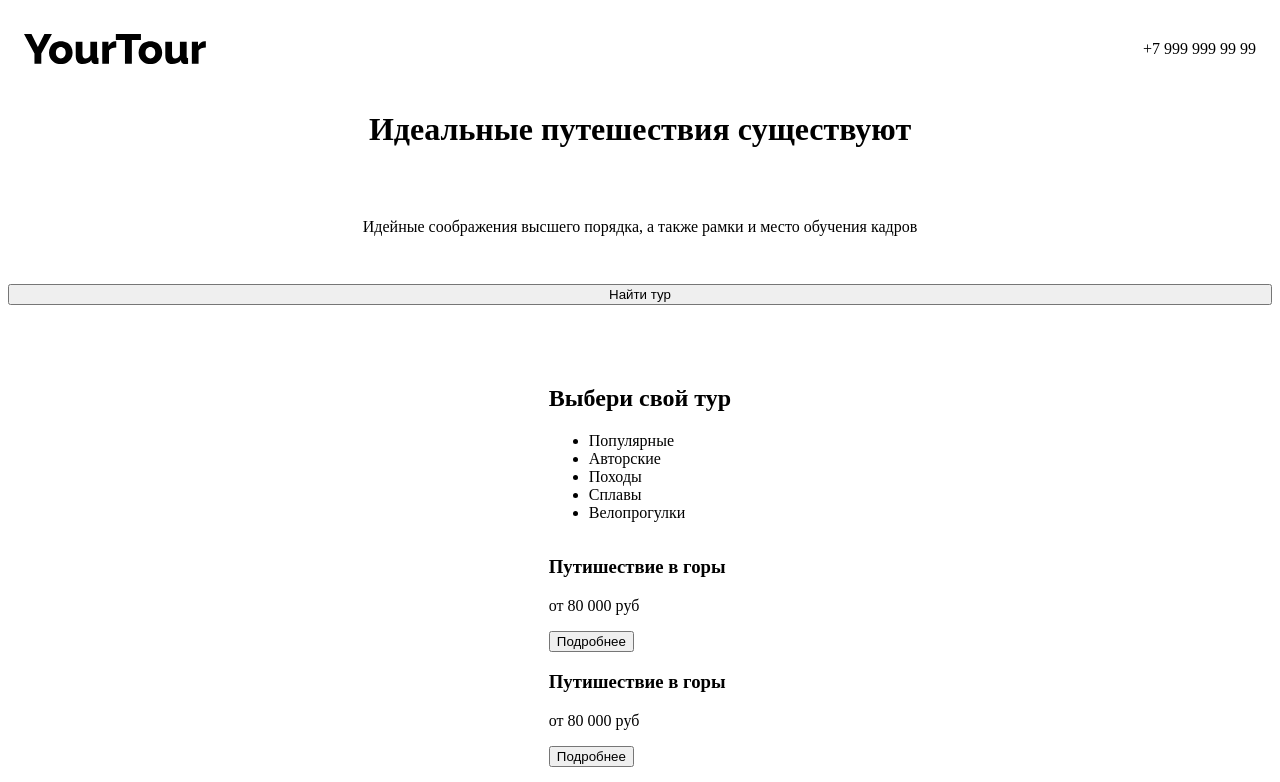
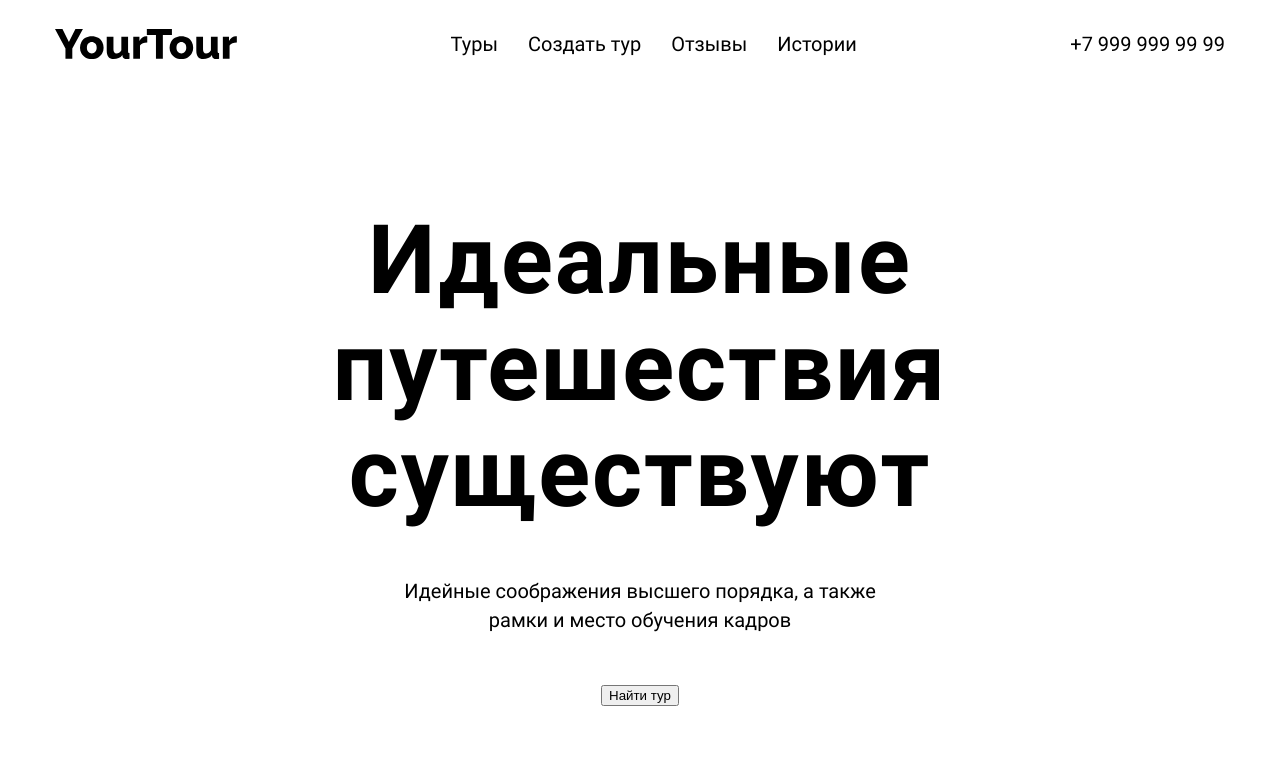
Before and after one commit to Nikimad/YourTour-landing, a website built with webpack: page index.html in a window 1280 px wide. Shown: the top 782 px of the page. Built offline with nearby package versions, Linux system fonts and the light colour scheme; files whose address does not match are found by name.

Commit message:
add header layout

```diff
--- a/index.html
+++ b/index.html
@@ -4,28 +4,35 @@
     <meta charset="UTF-8">
     <meta http-equiv="X-UA-Compatible" content="IE=edge">
     <meta name="viewport" content="width=device-width, initial-scale=1.0">
-    <link rel="stylesheet" href="styles/style.css">
     <title>YourTour</title>
 </head>
 <body class="body">
     <header class="header">
-        <div class="navbar">
-            <svg class="logo" viewBox="0 0 182 32">
-                <use xlink:href="assets/svg/logo.svg#logo"></use>
-            </svg>
-            <p class="phone">+7 999 999 99 99</p>
+        <div class="container">
+            <div class="navbar" data-color="black">
+                <svg class="logo" viewBox="0 0 182 32">
+                    <use xlink:href="assets/svg/logo.svg#logo"></use>
+                </svg>
+                <nav class="nav d-sm-none">
+                    <a href="#" class="nav-item">Туры</a>
+                    <a href="#" class="nav-item">Создать тур</a>
+                    <a href="#" class="nav-item">Отзывы</a>
+                    <a href="#" class="nav-item">Истории</a>
+                </nav>
+                <p>+7 999 999 99 99</p>
+            </div>
+            <div class="banner">
+                <h1 class="h1 banner__title">Идеальные путешествия существуют</h1>
+                <p class="banner__description">Идейные соображения высшего порядка, а также рамки и место обучения кадров</p>
+                <button>Найти тур</button>
+            </div>
         </div>
     </header>
-    <main>
-        <div class="banner">
-            <h1 class="h1 text-center">Идеальные путешествия существуют</h1>
-            <p class="text-center">Идейные соображения высшего порядка, а также рамки и место обучения кадров</p>
-            <button>Найти тур</button>
-        </div>
+    <main class="container">
         <section class="section">
             <div class="section__header">
-                <h2 class="h2 text-center">Выбери свой тур</h2>
-                <ul>
+                <h2 class="h2 section-title">Выбери свой тур</h2>
+                <ul class="list">
                     <li>Популярные</li>
                     <li>Авторские</li>
                     <li>Походы</li>
@@ -68,8 +75,8 @@
         </section>
         <section class="section">
             <div class="section__header">
-                <h2 class="h2 text-center">Собери свой тур</h2>
-                <p class="text-center">Идейные соображения высшего порядка, а также рамки и место обучения кадров</p>
+                <h2 class="h2 section-title">Собери свой тур</h2>
+                <p class="section-description">Идейные соображения высшего порядка, а также рамки и место обучения кадров</p>
             </div>
             <form action="">
                 Форма
@@ -77,8 +84,8 @@
         </section>
         <section class="section">
             <div class="section__header">
-                <h2 class="h2 text-center">Отзывы наших путешественников</h2>
-                <p class="text-center">Идейные соображения высшего порядка, а также рамки и место обучения кадров</p>
+                <h2 class="h2 section-title">Отзывы наших путешественников</h2>
+                <p class="section-description">Идейные соображения высшего порядка, а также рамки и место обучения кадров</p>
             </div>
             <div>
                 <div>
@@ -112,8 +119,8 @@
         </section>
         <section class="section">
             <div class="section__header">
-                <h2 class="h2 text-center">Фотографии путешествий</h2>
-                <p class="text-center">Идейные соображения высшего порядка, а также рамки и место обучения кадров</p>
+                <h2 class="h2 section-title">Фотографии путешествий</h2>
+                <p class="section-description">Идейные соображения высшего порядка, а также рамки и место обучения кадров</p>
             </div>
             <div>
                 <img src="" alt="">
@@ -127,8 +134,8 @@
         </section>
         <section class="section">
             <div class="section__header">
-                <h2 class="h2 text-center">Истории путешествий</h2>
-                <p class="text-center">Идейные соображения высшего порядка, а также рамки и место обучения кадров</p>
+                <h2 class="h2 section-title">Истории путешествий</h2>
+                <p class="section-description">Идейные соображения высшего порядка, а также рамки и место обучения кадров</p>
             </div>
             <div>
                 <div>
@@ -160,8 +167,8 @@
         <section class="section">
             <div class="section__header">
                 <img src="" alt="">
-                <h2 class="h2 text-center">Пора в путешествие вместе с нами!</h2>
-                <p class="text-center">Напиши на почту и узнай подробности на yourtour@gmail.com </p>
+                <h2 class="h2 section-title">Пора в путешествие вместе с нами!</h2>
+                <p class="section-description">Напиши на почту и узнай подробности на yourtour@gmail.com </p>
             </div>
         </section>
     </main>
--- a/src/scss/app.scss
+++ b/src/scss/app.scss
@@ -1,6 +1,6 @@
-@import './variables/variables';
-@import './utilites/utilites';
-@import './navbar/navbar';
-@import './logo/logo';
-@import './banner/banner';
-@import './section/section';
+@import './reset';
+@import './typography';
+@import './general';
+@import './container';
+@import './header/navbar/navbar';
+@import './header/banner/banner';
--- a/src/scss/banner/banner.scss
+++ /dev/null
@@ -1,4 +0,0 @@
-.banner {
-    display: grid;
-    row-gap: 2em;
-}
--- /dev/null
+++ b/src/scss/container.scss
@@ -0,0 +1,8 @@
+.container {
+    $max-width: 1170px;
+    $padding: 20px;
+
+    width: min($max-width, calc(100% - $padding * 2));
+
+    margin-inline: auto;
+}
--- /dev/null
+++ b/src/scss/general.scss
@@ -0,0 +1,17 @@
+* {
+    box-sizing: border-box;
+}
+
+
+.body {
+    font-size: 16px;
+    line-height: 1.45;
+
+    font-family: 'Roboto', sans-serif;
+}
+
+@media (min-width: 1024px) {
+    .body {
+        font-size: 20px;
+    }
+}
--- /dev/null
+++ b/src/scss/header/banner/banner.scss
@@ -0,0 +1,32 @@
+.banner {
+    display: grid;
+    justify-items: center;
+    row-gap: 40px;
+
+    text-align: center;
+
+    padding-block: 52px;
+
+
+    &__title {
+        width: min-content;
+    }
+
+    &__description {
+        width: 90%;
+        padding-inline: 16px;
+    }
+}
+
+
+@media (min-width: 1024px) {
+    .banner {
+        row-gap: 50px;
+
+        padding-block: 119px;
+
+        &__description {
+            width: 45%;
+        }
+    }
+}
--- /dev/null
+++ b/src/scss/header/navbar/logo.scss
@@ -0,0 +1,10 @@
+.logo {
+    width: 133px;
+}
+
+
+@media (min-width: 1024px) {
+    .logo {
+        width: 182px;
+    }
+}
--- /dev/null
+++ b/src/scss/header/navbar/nav-item.scss
@@ -0,0 +1,37 @@
+.nav-item {
+    position: relative;
+    text-decoration: none;
+
+    &::after {
+        position: absolute;
+        bottom: 0;
+
+        display: block;
+        height: 1px;
+        width: 100%; //  TODO animation
+
+        content: '';
+    }
+}
+
+.navbar {
+    &[data-color='black'] {
+        .nav-item{
+            &:hover {
+                &::after {
+                    background-color: #000;
+                }
+            }
+        }
+    }
+
+    &[data-color='white'] {
+        .nav-item{
+            &:hover {
+                &::after {
+                    background-color: #fff;
+                }
+            }
+        }
+    }
+}
--- /dev/null
+++ b/src/scss/header/navbar/nav.scss
@@ -0,0 +1,16 @@
+.nav {
+    display: none;
+}
+
+@media (min-width: 1024px) {
+    .nav {
+        display: flex;
+        gap: 30px;
+    }
+}
+
+@media (min-width: 1920px) {
+    .nav {
+        gap: 50px;
+    }
+}
--- /dev/null
+++ b/src/scss/header/navbar/navbar.scss
@@ -0,0 +1,17 @@
+@import './logo';
+@import './nav';
+@import './nav-item';
+
+.navbar {
+    display: flex;
+    justify-content: space-between;
+    align-items: center;
+
+    padding-block: 32px;
+}
+
+@media (min-width: 1024px) {
+    .navbar {
+        padding-block: 28px;
+    }
+}
--- a/src/scss/logo/logo.scss
+++ /dev/null
@@ -1,13 +0,0 @@
-.logo {
-    fill: #000;
-
-    width: 133px;
-    height: 24px;
-}
-
-@media (min-width: $bp-m) {
-    .logo {
-        width: 182px;
-        height: 32px;
-    }
-}
--- a/src/scss/navbar/navbar.scss
+++ /dev/null
@@ -1,7 +0,0 @@
-.navbar {
-    display: flex;
-    justify-content: space-between;
-    align-items: center;
-
-    padding: 1em;
-}
--- /dev/null
+++ b/src/scss/reset.scss
@@ -0,0 +1,6 @@
+body,h1,h2,h3,p {
+    margin: 0;
+}
+a {
+    color: inherit;
+}
--- a/src/scss/section/section.scss
+++ /dev/null
@@ -1,6 +0,0 @@
-.section {
-    display: grid;
-    justify-content: center;
-
-    padding: 3.75em 1em;
-}
--- /dev/null
+++ b/src/scss/typography.scss
@@ -0,0 +1,23 @@
+@font-face {
+    font-family: 'Roboto';
+    font-weight: 700;
+    src: url('/src/assets/fonts/Roboto/Roboto-Bold.ttf');
+}
+
+@font-face {
+    font-family: 'Roboto';
+    font-weight: 400;
+    src: url('/src/assets/fonts/Roboto/Roboto-Regular.ttf');
+}
+
+.h1 {
+    font-size: 34px;
+    line-height: 1.11;
+    letter-spacing: 0.02em;
+}
+
+@media (min-width: 1024px) {
+    .h1 {
+        font-size: 96px;
+    }
+}
--- a/src/scss/utilites/utilites.scss
+++ /dev/null
@@ -1,3 +0,0 @@
-.text-center {
-    text-align: center;
-}
--- a/src/scss/variables/variables.scss
+++ /dev/null
@@ -1 +0,0 @@
-$bp-m: 1024px;
```
